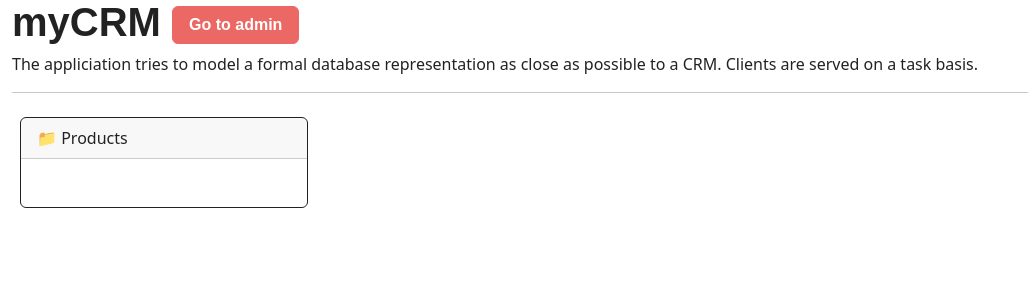
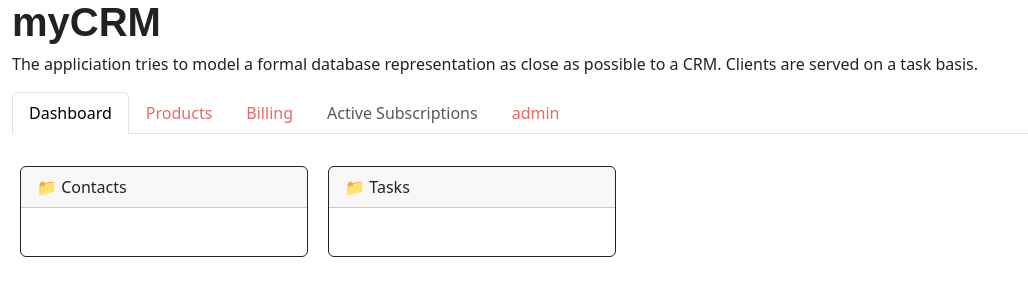
Before and after one commit to x86coder/myclients, a Django app: page /crm/ in a window 1280 px wide. Shown: the top 300 px of the page, without its empty margins (0-1028 px from the left). Run offline with Django 5.2, Linux system fonts and the light colour scheme; data that the repository does not hold is empty; some libraries are stand-ins or nearby versions; some web fonts are replaced.

Commit message:
cosmetic changes

```diff
--- a/crm/templates/crm/index.html
+++ b/crm/templates/crm/index.html
@@ -7,16 +7,46 @@
 </HEAD>
 <BODY>
 <div class="container-fluid">
-	<H1> myCRM <a href="http://localhost:9000/admin" role="button" class="btn btn-primary">Go to admin</a> </H1>
-	<p> The appliciation tries to model a formal database representation as close as possible to a CRM. Clients are served on a task basis.</p>
-	<HR>
+	<H1>myCRM</H1>
+	<p>The appliciation tries to model a formal database representation as close as possible to a CRM. Clients are served on a task basis.</p>
+
+	<ul class="nav nav-tabs">
+	<li class="nav-item">
+	<a class="nav-link active" aria-current="page" href="#">Dashboard</a>
+	</li>
+	<li class="nav-item">
+	<a class="nav-link" href="#">Products</a>
+	</li>
+	<li class="nav-item">
+	<a class="nav-link" href="#">Billing</a>
+	</li>
+	<li class="nav-item">
+	<a class="nav-link disabled" href="#" aria-disabled="true">Active Subscriptions</a>
+	</li>
+	<li class="nav-item">
+	<a class="nav-link" href="/admin" tabindex="-1">admin</a>
+	</li>
+	</ul>
+
+	<br>
+
 	<div class="card-columns">
 		<div class="card border-dark" style="margin: 0.5em; width: 18rem; display: inline-block;">
-		<div class="card-header">📁 Products</div>
+		<div class="card-header">📁 Contacts</div>
 			<div class="card-body">
 				<ul>
 				{% for r in records %}
-					<li><a href="products/{{r.name}}" title="#"> {{r.name}} </a></li>
+					<li><a href="contacts/{{r.name}}" title="#"> {{r.name}} </a></li>
+				{% endfor %}
+				</ul>
+			</div>
+		</div>
+		<div class="card border-dark" style="margin: 0.5em; width: 18rem; display: inline-block;">
+		<div class="card-header">📁 Tasks</div>
+			<div class="card-body">
+				<ul>
+				{% for t in tasks %}
+					<li><a href="tasks/{{t.name}}" title="#"> {{t.name}} </a></li>
 				{% endfor %}
 				</ul>
 			</div>
--- a/crm/views.py
+++ b/crm/views.py
@@ -4,14 +4,14 @@ from django.http import HttpResponse
 
 from django.template import loader
 
-from .models import Product, Client
+from .models import Product, Client, Contact, Task
 
 def index(request):
+	contacts = Contact.objects.all()
+	tasks = Task.objects.all()
 
-    records = Product.objects.all()
+	template = loader.get_template("crm/index.html")
+	context = {"records" : contacts, "tasks" : tasks}
+	res = HttpResponse(template.render(context, request))
 
-    template = loader.get_template("crm/index.html")
-    context = {"records" : records}
-    res = HttpResponse(template.render(context, request))
-
-    return res
+	return res
```
Also changed, not shown: README.md, 1 other file.
